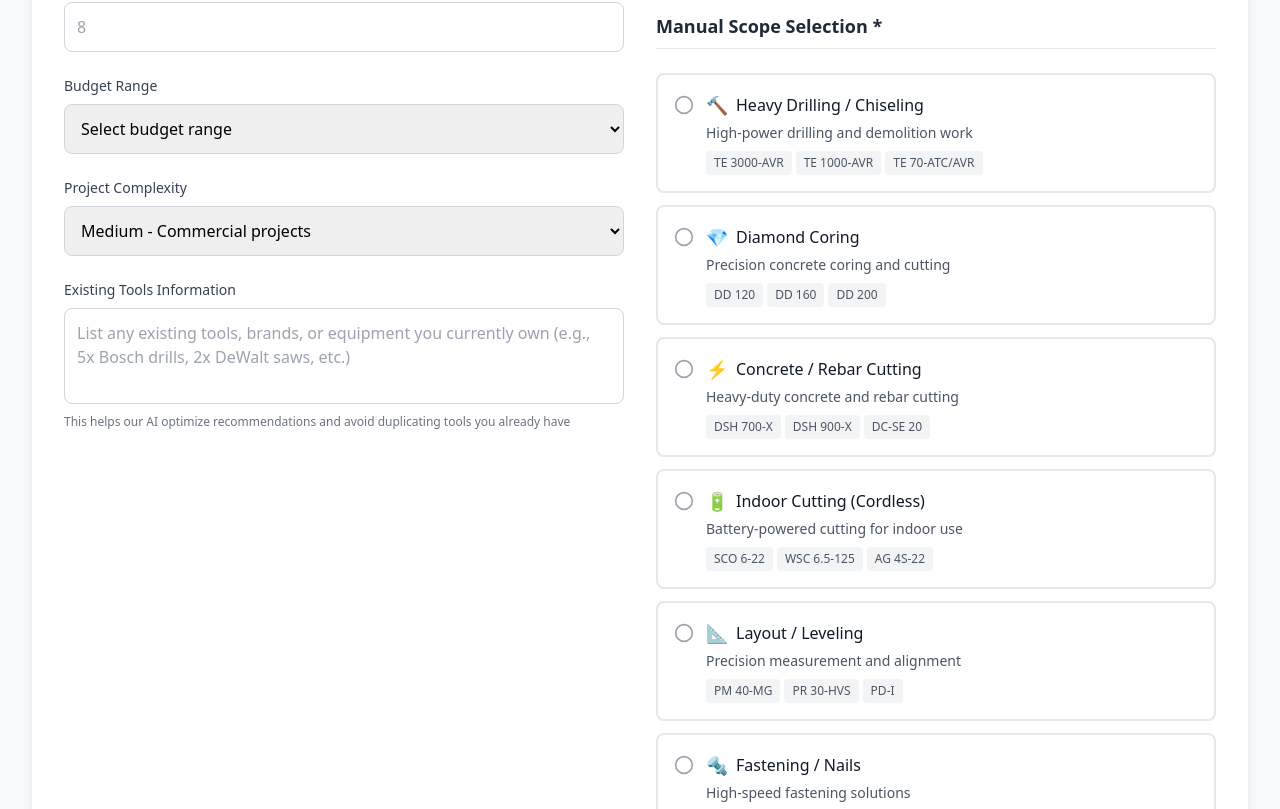
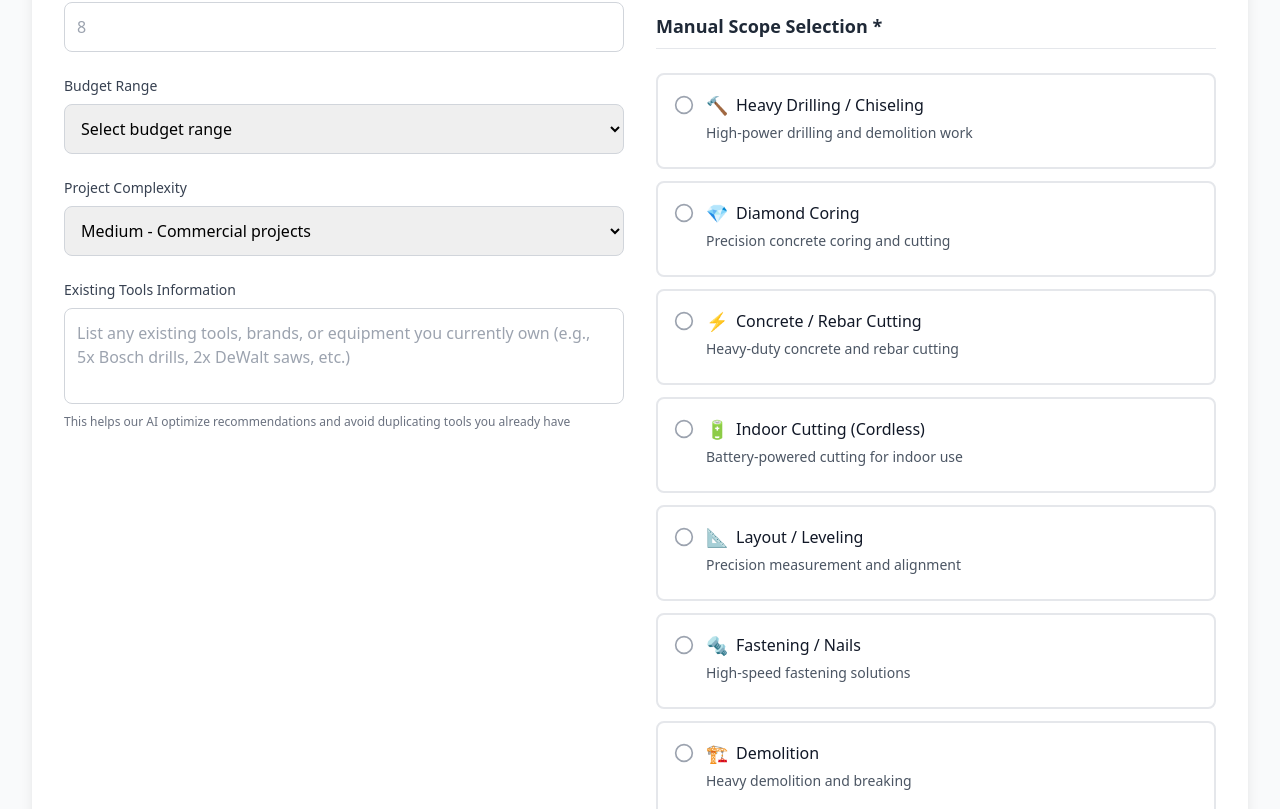
Before and after one commit to prash6001/RedHackCrew, a React (Vite) app in the folder client/: page / in a window 1280 px wide. Shown: the part 925-1734 px from the top of the page. Built offline with nearby package versions, Linux system fonts and the light colour scheme.

Commit message:
hide tools

```diff
--- a/client/src/components/ScopeOfWorkSelector.tsx
+++ b/client/src/components/ScopeOfWorkSelector.tsx
@@ -101,14 +101,14 @@
                 </div>
                 <p className="text-sm text-gray-600 mb-2">{scope.description}</p>
                 <div className="flex flex-wrap gap-1">
-                  {scope.tools.map((tool) => (
+                  {/* {scope.tools.map((tool) => (
                     <span
                       key={tool}
                       className="text-xs bg-gray-100 text-gray-600 px-2 py-1 rounded"
                     >
                       {tool}
                     </span>
-                  ))}
+                  ))} */}
                 </div>
               </div>
             </div>
```
